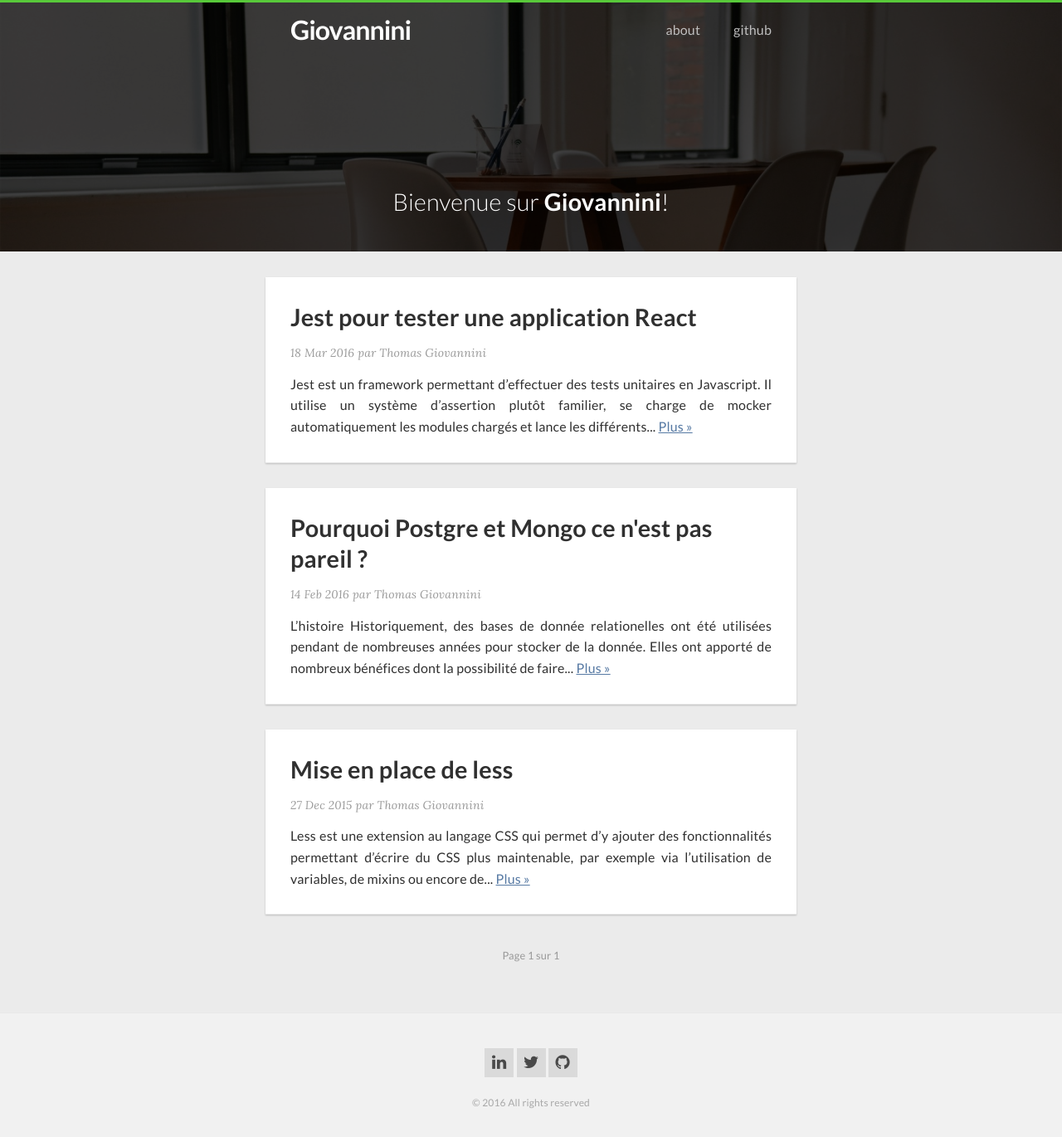
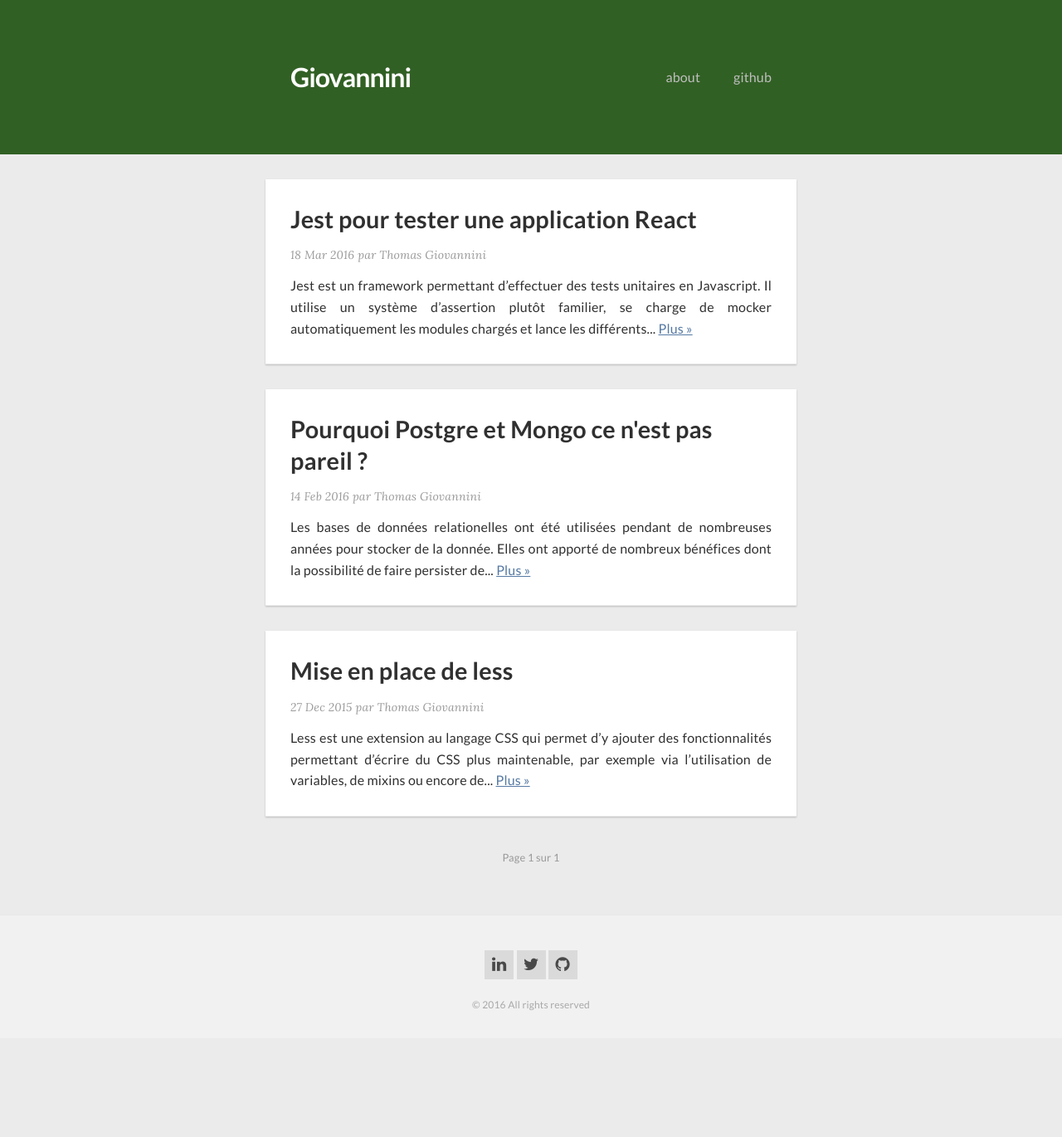
Before and after one commit to Giovannini/giovannini.github.io, a Jekyll site: the page built from index.html, in a window 1280 px wide. Shown: the whole page at 83% size. Built offline with Jekyll 4.4.1, drawn with Linux system fonts in a browser that asks for light colours; nearby versions of some CDN libraries; the list of posts is cut into pages by our own code; after the commit the page ends 1251 px from its top, so only the background shows below that.

Commit message:
Simplification du CSS et légère correction pour l'aperçu d'un article

```diff
--- a/_includes/header.html
+++ b/_includes/header.html
@@ -26,12 +26,6 @@
       </nav>
     </div>
 
-    {% if page.slug == 'home' %}
-      <h2 class="txt-center">
-        Bienvenue sur <strong>{{ site.title }}</strong>!
-      </h2>
-    {% endif %}
-
   </div>
 
 </header>
--- a/_posts/2016-02-14-pourquoi-postgre-et-mongo-ce-n-est-pas-pareil.markdown
+++ b/_posts/2016-02-14-pourquoi-postgre-et-mongo-ce-n-est-pas-pareil.markdown
@@ -6,9 +6,7 @@ categories: base de donnée
 comments: true
 ---
 
-## L'histoire
-
-Historiquement, des bases de donnée relationelles ont été utilisées pendant de nombreuses années pour stocker de la donnée. Elles ont apporté de nombreux bénéfices dont la possibilité de faire persister de la donnée, certes, mais aussi de gérer les transactions concurrentes qui étaient bloquantes avec l'utilisation du stockage en fichier. Ces bases de données venaient aussi avec quelques inconvénients, et le plus important de tous était qu'on assemblait nos structures de données en un seul objet, mais qu'il devait être sauvegarder dans des tables différentes. Ce problème est connu sous le terme d'[inadéquation d'impédence](https://www.wikiwand.com/en/Object-relational_impedance_mismatch), c'est à dire le fait que l'on ait plusieurs moyen de voir les choses et que l'on ait à les harmoniser pour pouvoir les utiliser.
+Les bases de données relationelles ont été utilisées pendant de nombreuses années pour stocker de la donnée. Elles ont apporté de nombreux bénéfices dont la possibilité de faire persister de la donnée, certes, mais aussi de gérer les transactions concurrentes qui étaient bloquantes avec l'utilisation du stockage en fichier. Ces bases de données venaient aussi avec quelques inconvénients, et le plus important de tous était qu'on assemblait nos structures de données en un seul objet, mais qu'il devait être sauvegarder dans des tables différentes. Ce problème est connu sous le terme d'[inadéquation d'impédence](https://www.wikiwand.com/en/Object-relational_impedance_mismatch), c'est à dire le fait que l'on ait plusieurs moyen de voir les choses et que l'on ait à les harmoniser pour pouvoir les utiliser.
 
 Ce problème, les gens s'y sont plutôt fait, et des frameworks ont été construits pour le gérer. Néanmoins, après près de 20 ans d'utilisation de bases de données relationnelles (on est dans les années 2000 là), un besoin de plus en plus important en scalabilité a créé de nouveaux challenges pour ces bases de données. Elles devenaient massives et coûteuses, et une des solutions qui a été trouvée a été de les séparer en plusieurs petites machines qui contiendraient une partie de la donnée. Mais les bases de données relationnelles n'ont pas vraiment été créées avec cette utilisation sur des clusters en tête: c'est une solution qui manquait de scalabilité.
 
--- a/_sass/_layout.scss
+++ b/_sass/_layout.scss
@@ -38,24 +38,13 @@
 //
 // Site header
 .header {
-  background: #292929 url(../images/cover.jpg) no-repeat 50% 0px;
+  background: $primary-color;
   @include background-size(cover);
-  border-bottom: 1px solid $gray-color-light;
-  border-top: 3px solid $primary-color;
   min-height: 60px;
   position: relative;
   @extend %clearfix;
   padding: 60px 0;
   margin-bottom: 30px;
-
-  .overlay {
-    background: rgba(#000, .75);
-    z-index: 1;
-    position: absolute;
-    width: 100%;
-    height: 100%;
-    top: 0;
-  }
 
   a {
     color: $white-color;
@@ -70,10 +59,6 @@
     margin-top: 160px;
     font-weight: 300;
   }
-}
-
-.home .header {
-  padding: 100px 0 200px;
 }
 
 //
--- a/_sass/_variables.scss
+++ b/_sass/_variables.scss
@@ -19,13 +19,13 @@ $font-weight-bold  : 700 !default;
 
 $white-color      : #fff !default;
 $text-color       : #303030 !default;
-$brand-color      : #58c93a !default;
+$brand-color      : #316024 !default;
 $background-color : #f1f1f1 !default;
 $primary-color    : $brand-color !default;
 $bg-color         : #ebebeb !default;
 
 $link-color: #5679a3 !default;
-$link-hover-color: lighten($link-color, 5%) !default;
+$link-hover-color: lighten($link-color, 50%) !default;
 
 $gray-color:       #828282 !default;
 $gray-color-light: lighten($gray-color, 40%) !default;
```
Also changed, not shown: images/cover.jpg (deleted).
